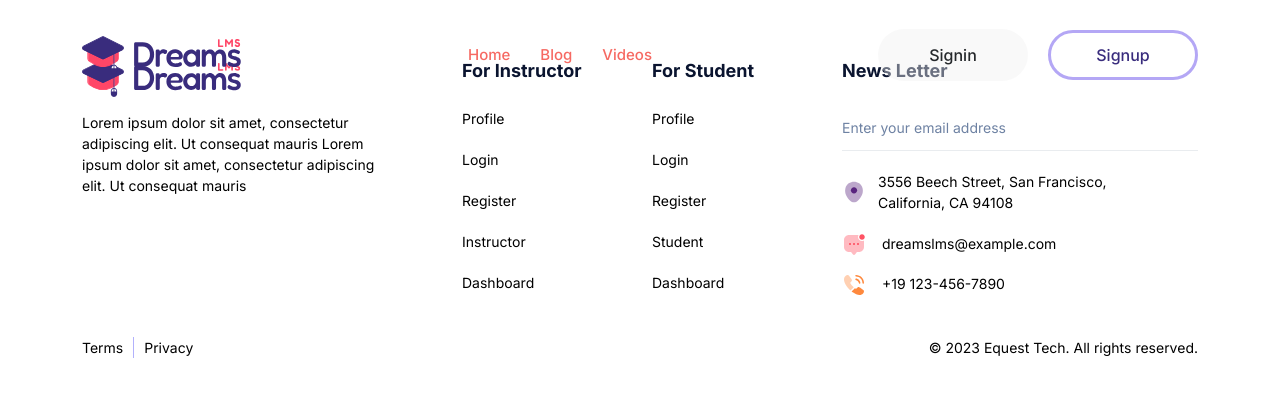
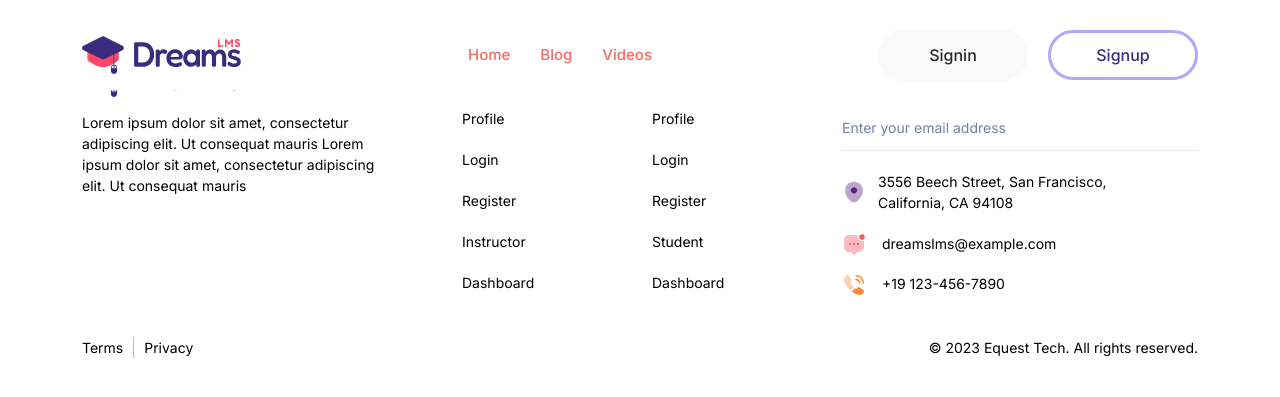
Before and after one commit to e-questtech/equestlms, a Django app: template equestlms/templates/403.html in a window 1280 px wide. Shown: the top 397 px of the page. Run offline with Django 4.2, Linux system fonts and the light colour scheme; the template is opened without the code that fills it, so the values that code supplies are empty; some libraries are stand-ins or nearby versions.

Commit message:
fix for navbar and breadcrumb.

```diff
--- a/equestlms/templates/_partials/_navbar.html
+++ b/equestlms/templates/_partials/_navbar.html
@@ -1,8 +1,8 @@
 {% load static %}
 <!-- Header -->
 <header class="header">
-	<div class="header-fixed">
-		<nav class="navbar navbar-expand-lg header-nav scroll-sticky">
+	<div class="header-fixed bg-white">
+		<nav class="navbar navbar-expand-lg header-nav scroll-sticky ">
 			<div class="container">
 				<div class="navbar-header">
 					<a id="mobile_btn"
--- a/equestlms/templates/videos/video_list.html
+++ b/equestlms/templates/videos/video_list.html
@@ -2,11 +2,11 @@
 {% load static %}
 {% block body %}
 			<!-- Breadcrumb -->
-			<div class="breadcrumb-bar">
-				<div class="container">
+			<div class="breadcrumb-bar mt-5 pt-5">
+				<div class="container ">
 					<div class="row">
 						<div class="col-md-12 col-12">
-							<div class="breadcrumb-list">
+							<div class="breadcrumb-list ">
 								<nav aria-label="breadcrumb" class="page-breadcrumb">
 									<ol class="breadcrumb">
 										<li class="breadcrumb-item"><a href="index.html">Home</a></li>
```
